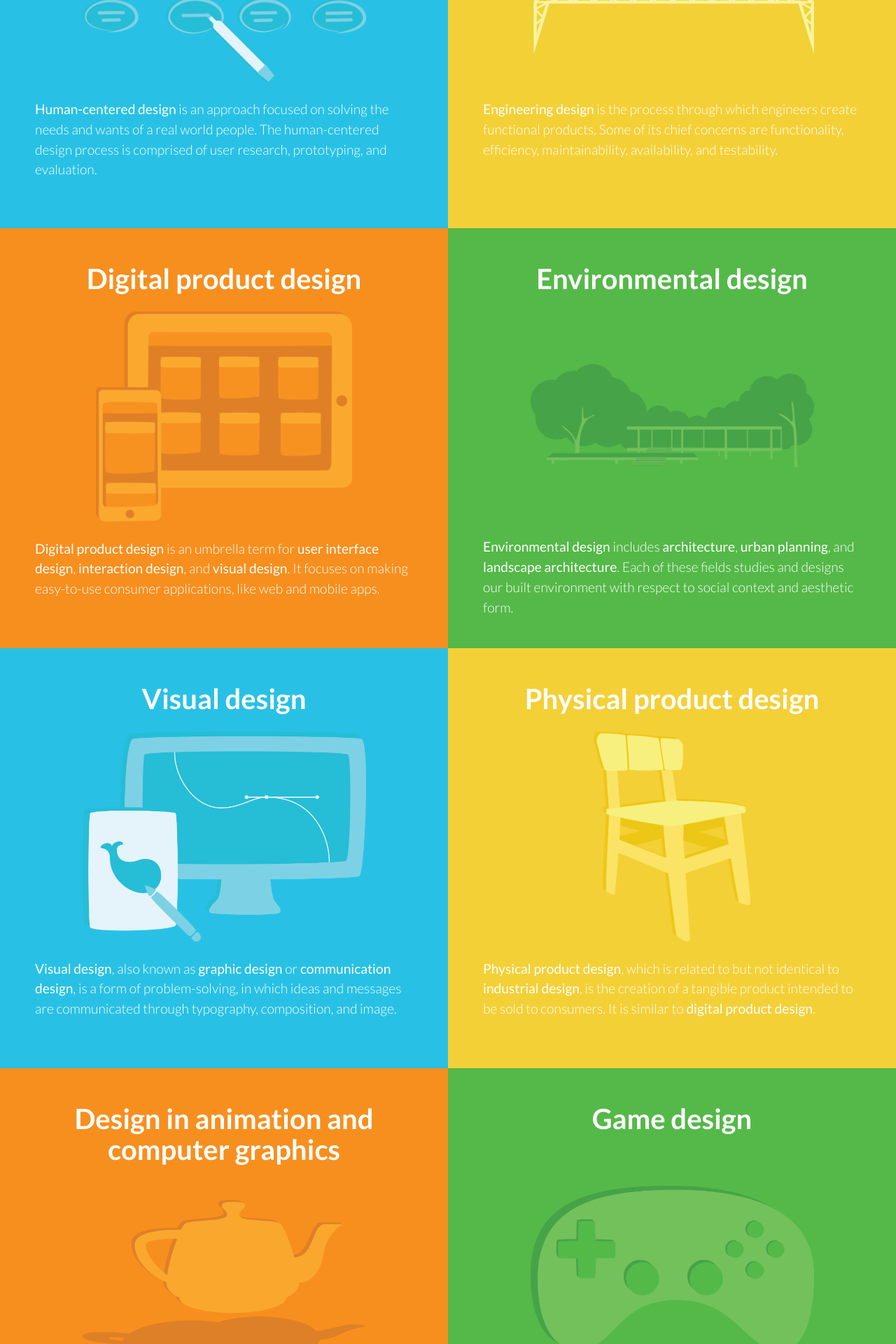
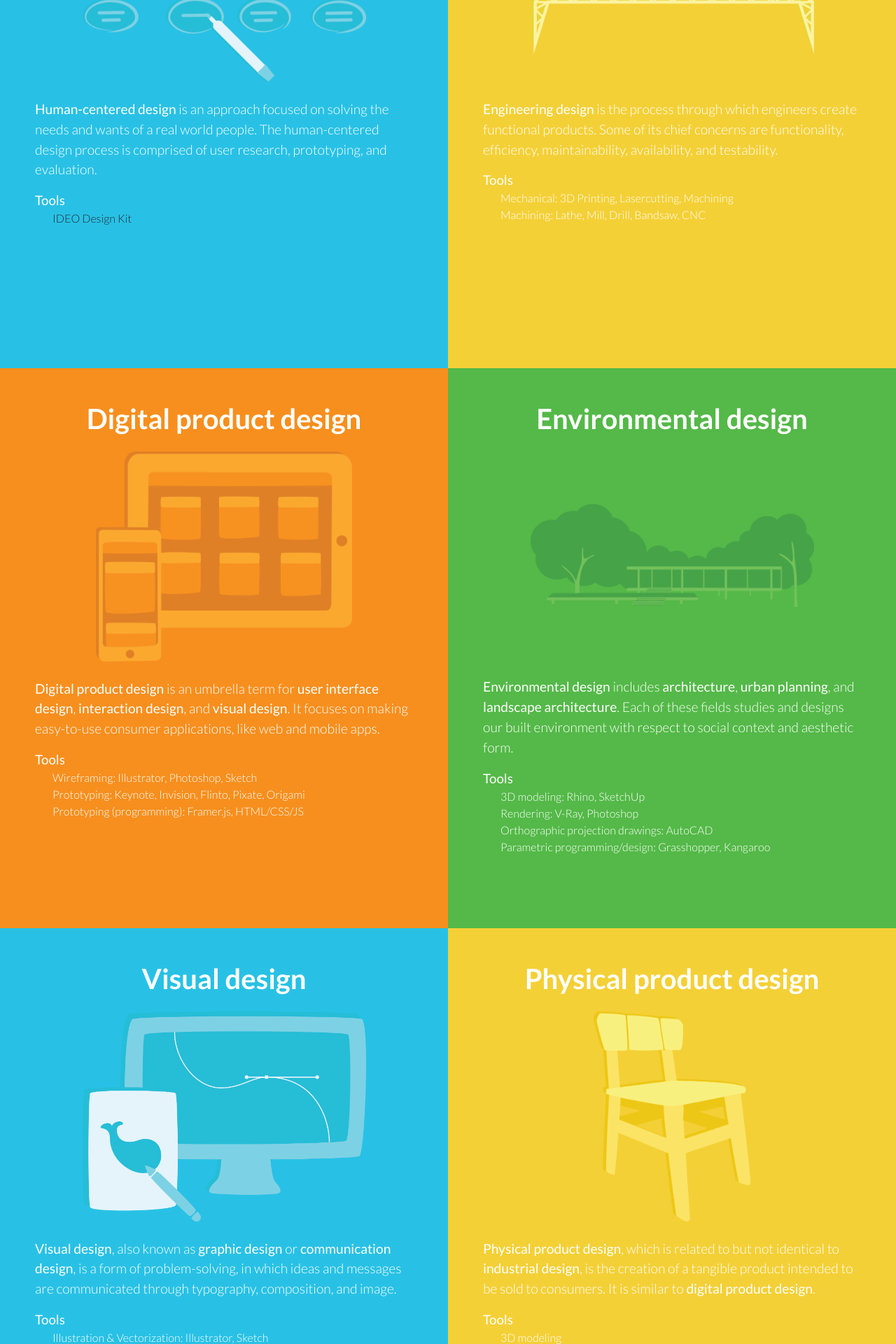
Before and after one commit to alexsg/designatberkeley, a Jekyll site: the page built from intro.md, in a window 1280 px wide. Shown: the part 1121-3041 px from the top of the page at 70% size. Built offline with Jekyll 4.4.1, drawn with Linux system fonts in a browser that asks for light colours; nearby versions of some CDN libraries; some of the changed text lies outside the part shown.

Commit message:
tools on intro page

```diff
--- a/_includes/nav.html
+++ b/_includes/nav.html
@@ -8,7 +8,6 @@
         <a href="/intro">Get started</a>
         <ul class="dropdown-menu get-started">
           <li><a href="/intro">Intro to design</a></li>
-          <li><a href="/toolkit">Design toolkit</a></li>
           <li><a href="/spaces">Design spaces</a></li>
         </ul>
 
--- a/_layouts/home.html
+++ b/_layouts/home.html
@@ -6,6 +6,7 @@
   {% include scrollnav.html %}
 
 	<div class="hero hero-homepage inverted">
+	    <div class="hero hero-homepage carousel-1"></div>
 		<div class="mid">
 			<span class="preheader">The comprehensive, student-curated guide to</span>
       		<h1>Design at Berkeley</h1>
--- a/_layouts/intro.html
+++ b/_layouts/intro.html
@@ -30,9 +30,17 @@
 
         <img src="../media/humancentered.png" />
 
+        <div class="info">
           <p>
             <span class="altname">Human-centered design</span> is an approach focused on solving the needs and wants of a real world people. The human-centered design process is comprised of user research, prototyping, and evaluation.
           </p>
+
+          <h3>Tools</h3>
+          <ul class="tools">
+            <li><a href="http://www.designkit.org/methods">IDEO Design Kit</a></li>
+          </ul>
+        </div>
+
       </div>
 
       <div class="large-6 columns whatis yellow">
@@ -40,9 +48,18 @@
 
         <img class="eng" src="../media/engineering.png" />
 
+        <div class="info">
           <p>
             <span class="altname">Engineering design</span> is the process through which engineers create functional products. Some of its chief concerns are functionality, efficiency, maintainability, availability, and testability.
           </p>
+
+          <h3>Tools</h3>
+          <ul class="tools">
+            <li>Mechanical: 3D Printing, Lasercutting, Machining</li>
+            <li>Machining: Lathe, Mill, Drill, Bandsaw, CNC</li></li>
+
+          </ul>
+        </div>
       </div>
     </div>
 
@@ -54,18 +71,39 @@
 
         <img src="../media/digitalproduct.png" />
 
+        <div class="info">
           <p>
             <span class="altname">Digital product design</span> is an umbrella term for <span class="altname">user interface design</span>, <span class="altname">interaction design</span>, and <span class="altname">visual design</span>. It focuses on making easy-to-use consumer applications, like web and mobile apps.
           </p>
+
+          <h3>Tools</h3>
+          <ul class="tools">
+            <li>Wireframing: Illustrator, Photoshop, Sketch</li>
+            <li>Prototyping: Keynote, Invision, Flinto, Pixate, Origami</li>
+            <li>Prototyping (programming): Framer.js, HTML/CSS/JS</li>
+          </ul>
+
+        </div>
       </div>
 
       <div class="large-6 columns whatis green">
         <h2>Environmental design</h2>
 
         <img class="env" src="../media/environmental.png" />
+
+        <div class="info">
           <p>
             <span class="altname">Environmental design</span> includes <span class="altname">architecture</span>, <span class="altname">urban planning</span>, and <span class="altname">landscape architecture</span>. Each of these fields studies and designs our built environment with respect to social context and aesthetic form.
           </p>
+
+          <h3>Tools</h3>
+          <ul class="tools">
+            <li>3D modeling: Rhino, SketchUp</li>
+            <li>Rendering: V-Ray, Photoshop</li>
+            <li>Orthographic projection drawings: AutoCAD</li>
+            <li>Parametric programming/design: Grasshopper, Kangaroo</li>
+          </ul>
+        </div>
       </div>
     </div>
 
@@ -75,19 +113,42 @@
 
         <img src="../media/visual.png" />
 
+        <div class="info">
           <p>
             <span class="altname">Visual design</span>, also known as <span class="altname">graphic design</span> or <span class="altname">communication design</span>, is a form of problem-solving, in which ideas and messages are communicated through typography, composition, and image.
           </p>
+
+          <h3>Tools</h3>
+          <ul class="tools">
+            <li>Illustration &amp; Vectorization: Illustrator, Sketch</li>
+            <li>Layout: InDesign</li>
+            <li>Motion/Video: AfterEffects</li>
+            <li>Photo processing: Photoshop, Lightroom</li>
+            <li>Understanding of typography and composition</li>
+
+          </ul>
+        </div>
       </div>
 
       <div class="large-6 columns whatis yellow">
         <h2>Physical product design</h2>
         <img src="../media/physicalproduct.png" />
 
-
+        <div class="info">
           <p>
             <span class="altname">Physical product design</span>, which is related to but not identical to <span class="altname">industrial design</span>, is the creation of a tangible product intended to be sold to consumers. It is similar to <span class="altname">digital product design</span>.
           </p>
+
+          <h3>Tools</h3>
+          <ul class="tools">
+            <li>3D modeling</li>
+            <li>Solidworks</li>
+            <li>Fusion360</li>
+            <li>Autodesk Inventor</li>
+            <li>Prototyping: 3D printing, Lasercutting</li>
+            <li>Machining: Lathe, Mill, Drill, Bandsaw, CNC</li>
+          </ul>
+        </div>
       </div>
     </div>
 
@@ -97,10 +158,21 @@
 
         <h2>Design in animation and computer graphics</h2>
         <img class="anim" src="../media/animation.png" />
+
+        <div class="info">
           <p>
             Design finds its place in <span class="altname">animation and computer graphics</span> through storytelling and the visual experience that these disciplines provide to the viewer.
           </p>
+
+          <h3>Tools</h3>
+          <ul class="tools">
+            <li>Animation: Maya</li>
+            <li>Programming: C++</li>
+            <li>Understanding of story, character, world-building</li>
+          </ul>
         </div>
+      </div>
+
 
       <div class="large-6 columns whatis green">
 
@@ -108,10 +180,18 @@
 
         <img class="game" src="../media/game.png" />
 
-
+        <div class="info">
         <p>
           <span class="altname">Game design</span> is the creation of both physical and virtual games. It designs user interaction as well as aesthetics to create games for a particular purposes such as education, play, and health.
         </p>
+
+        <h3>Tools</h3>
+          <ul class="tools">
+            <li>Game development: Unity, mobile development</li>
+            <li>Visuals: Adobe Creative Suite</li>
+            <li>Recommended backgrounds: programming, art</li>
+            <li>Understanding of story, character, world-building</li>
+          </ul>
       </div>
     </div>
   </div>
--- a/_sass/_web.scss
+++ b/_sass/_web.scss
@@ -480,7 +480,7 @@ input.button-blue {
 }
 
 .whatis {
-  height: 600px;
+  height: 800px;
   padding: $unit*10;
 
   img {
@@ -494,10 +494,14 @@ input.button-blue {
     color: $white;
     text-align: center;
   }
-  p {
+
+  h3 {
+    margin-bottom: 0;
+  }
+  .info {
     color: $white;
     position: absolute;
-    margin-bottom: 25%;
+    margin-bottom: 50%;
     margin-right: $unit*10;
   }
 
@@ -520,7 +524,12 @@ input.button-blue {
       margin-top: $unit*10;
       margin-bottom: $unit*10;
     }
+  }
 
+  .tools {
+    padding-left: 0;
+    margin-left: $unit*5;
+    list-style-type: none;
   }
 }
 
```
Also changed, not shown: other parts of _layouts/home.html (+1 -1 lines), js/home.js (+24 -0 lines), toolkit.md (deleted, +0 -8 lines). Lines whose indentation alone changed are shown as unchanged.
